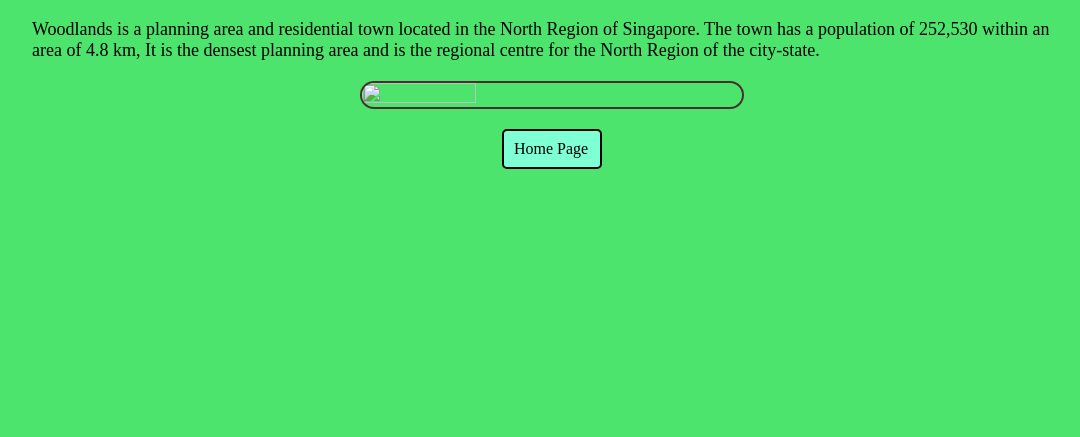
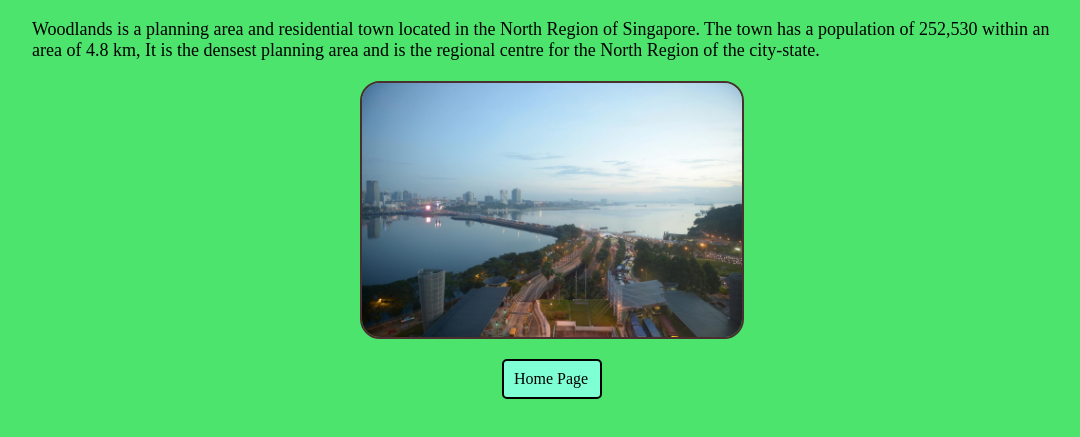
Before and after one commit to Vanmathidhina/Hoverable-Map, a plain HTML site: page woodlands.html in a window 1280 px wide. Shown: the part 61-498 px from the top of the page, without its empty margins (96-1176 px from the left). Drawn offline with Linux system fonts and the light colour scheme.

Commit message:
Update woodlands.html

```diff
--- a/woodlands.html
+++ b/woodlands.html
@@ -12,7 +12,7 @@
       <div class="para">Woodlands is a planning area and residential town located in the North Region of Singapore.
           The town has a population of 252,530 within an area of 4.8 km,
           It is the densest planning area and is the regional centre for the North Region of the city-state.</div>
-          <img src="images/wood.jpeg" alt="">
+          <img src="wood.jpeg" alt="">
           <a  class="btn" href="index.html"> Home Page</a>
           <!-- <button class="btn ">Home Page</button>
           <script>
```
